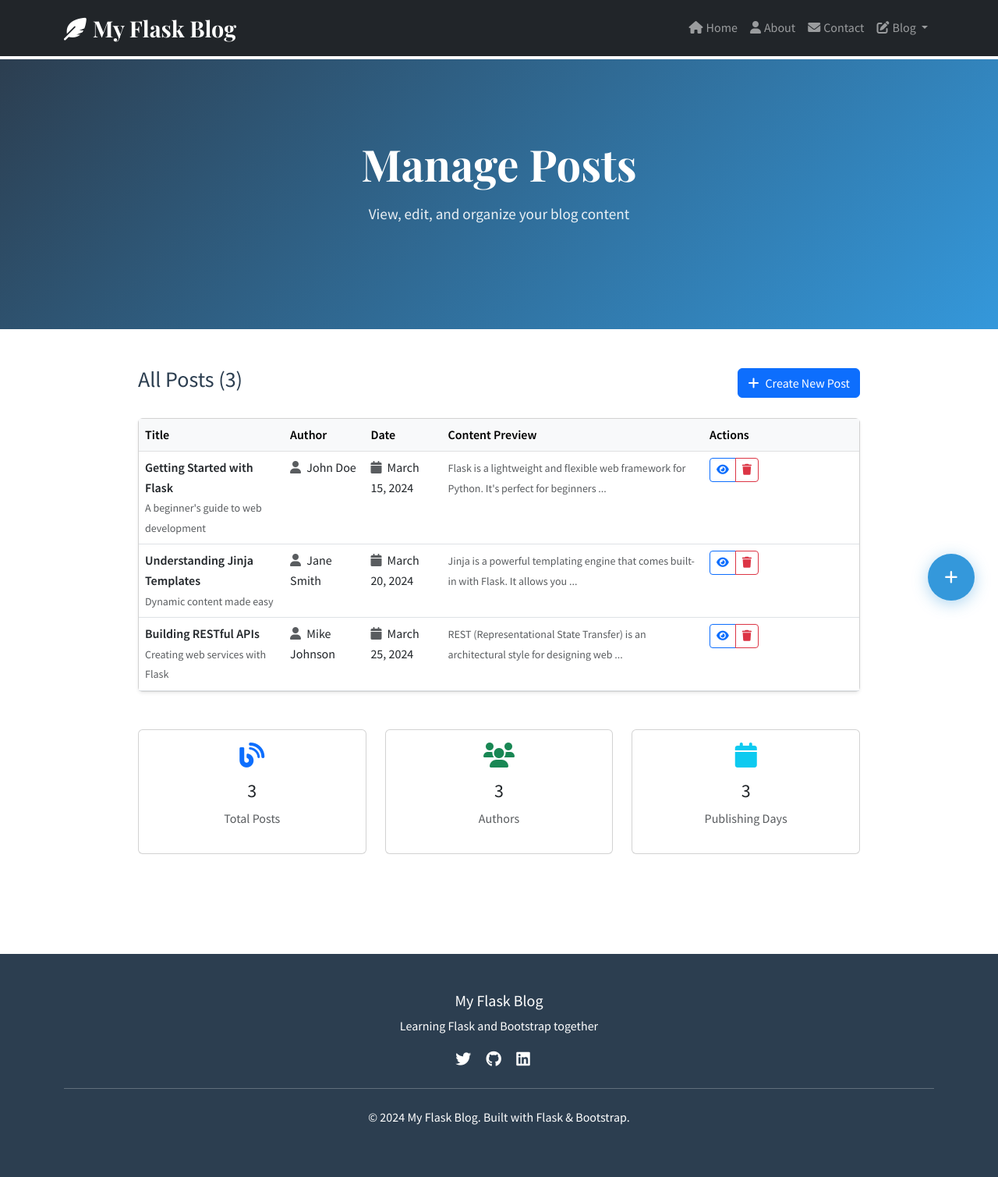
After one commit to INFINITY-R13/Py-Day59, a Flask app: page /manage in a window 1280 px wide. The commit adds this page. Shown: the whole page at 78% size. Run offline with Flask 3, Linux system fonts and the light colour scheme.

Commit message:
added create option

```diff
--- a/app.py
+++ b/app.py
@@ -1,6 +1,8 @@
-from flask import Flask, render_template
+from flask import Flask, render_template, request, redirect, url_for, flash
+from datetime import datetime
 
 app = Flask(__name__)
+app.secret_key = 'your-secret-key-here'  # Change this in production
 
 # Sample blog posts data
 blog_posts = [
@@ -70,5 +72,49 @@ def about():
 def contact():
     return render_template('contact.html')
 
+@app.route('/create', methods=['GET', 'POST'])
+def create_post():
+    if request.method == 'POST':
+        # Get form data
+        title = request.form.get('title')
+        subtitle = request.form.get('subtitle')
+        author = request.form.get('author')
+        content = request.form.get('content')
+
+        # Basic validation
+        if not all([title, subtitle, author, content]):
+            flash('All fields are required!', 'error')
+            return render_template('create.html')
+
+        # Create new post
+        new_id = max([post['id'] for post in blog_posts]) + 1 if blog_posts else 1
+        new_post = {
+            'id': new_id,
+            'title': title,
+            'subtitle': subtitle,
+            'author': author,
+            'date': datetime.now().strftime('%B %d, %Y'),
+            'content': content
+        }
+
+        # Add to blog posts
+        blog_posts.append(new_post)
+
+        flash('Blog post created successfully!', 'success')
+        return redirect(url_for('post_detail', post_id=new_id))
+
+    return render_template('create.html')
+
+@app.route('/manage')
+def manage_posts():
+    return render_template('manage.html', posts=blog_posts)
+
+@app.route('/delete/<int:post_id>')
+def delete_post(post_id):
+    global blog_posts
+    blog_posts = [post for post in blog_posts if post['id'] != post_id]
+    flash('Post deleted successfully!', 'success')
+    return redirect(url_for('manage_posts'))
+
 if __name__ == '__main__':
     app.run(debug=True)
--- a/templates/base.html
+++ b/templates/base.html
@@ -140,6 +140,33 @@
             margin-top: 5rem;
         }
 
+        .fab-create {
+            position: fixed;
+            bottom: 30px;
+            right: 30px;
+            width: 60px;
+            height: 60px;
+            border-radius: 50%;
+            background: var(--secondary-color);
+            color: white;
+            border: none;
+            box-shadow: 0 4px 20px rgba(52, 152, 219, 0.4);
+            font-size: 1.2rem;
+            transition: all 0.3s ease;
+            z-index: 1000;
+            text-decoration: none;
+            display: flex;
+            align-items: center;
+            justify-content: center;
+        }
+
+        .fab-create:hover {
+            background: var(--primary-color);
+            color: white;
+            transform: scale(1.1);
+            box-shadow: 0 6px 25px rgba(44, 62, 80, 0.4);
+        }
+
         @media (max-width: 768px) {
             .hero-title {
                 font-size: 2.5rem;
@@ -147,6 +174,14 @@
 
             .post-detail-title {
                 font-size: 2rem;
+            }
+
+            .fab-create {
+                bottom: 20px;
+                right: 20px;
+                width: 50px;
+                height: 50px;
+                font-size: 1rem;
             }
         }
     </style>
@@ -181,6 +216,19 @@
                             <i class="fas fa-envelope me-1"></i>Contact
                         </a>
                     </li>
+                    <li class="nav-item dropdown">
+                        <a class="nav-link dropdown-toggle" href="#" id="blogDropdown" role="button" data-bs-toggle="dropdown">
+                            <i class="fas fa-edit me-1"></i>Blog
+                        </a>
+                        <ul class="dropdown-menu">
+                            <li><a class="dropdown-item" href="{{ url_for('create_post') }}">
+                                <i class="fas fa-plus me-2"></i>Write Post
+                            </a></li>
+                            <li><a class="dropdown-item" href="{{ url_for('manage_posts') }}">
+                                <i class="fas fa-cog me-2"></i>Manage Posts
+                            </a></li>
+                        </ul>
+                    </li>
                 </ul>
             </div>
         </div>
@@ -209,6 +257,11 @@
             </div>
         </div>
     </footer>
+
+    <!-- Floating Action Button -->
+    <a href="{{ url_for('create_post') }}" class="fab-create" title="Create New Post">
+        <i class="fas fa-plus"></i>
+    </a>
 
     <!-- Bootstrap JS -->
     <script src="https://cdn.jsdelivr.net/npm/bootstrap@5.3.0/dist/js/bootstrap.bundle.min.js"></script>
--- /dev/null
+++ b/templates/manage.html
@@ -0,0 +1,178 @@
+{% extends "base.html" %}
+
+{% block title %}Manage Posts - My Flask Blog{% endblock %}
+
+{% block content %}
+    <!-- Manage Posts Hero Section -->
+    <section class="hero-section">
+        <div class="container">
+            <div class="row">
+                <div class="col-lg-8 mx-auto">
+                    <h1 class="hero-title">Manage Posts</h1>
+                    <p class="hero-subtitle">View, edit, and organize your blog content</p>
+                </div>
+            </div>
+        </div>
+    </section>
+
+    <!-- Posts Management -->
+    <section class="py-5">
+        <div class="container">
+            <div class="row">
+                <div class="col-lg-10 mx-auto">
+                    <!-- Flash Messages -->
+                    {% with messages = get_flashed_messages(with_categories=true) %}
+                        {% if messages %}
+                            {% for category, message in messages %}
+                                <div class="alert alert-{{ 'danger' if category == 'error' else 'success' }} alert-dismissible fade show" role="alert">
+                                    {{ message }}
+                                    <button type="button" class="btn-close" data-bs-dismiss="alert"></button>
+                                </div>
+                            {% endfor %}
+                        {% endif %}
+                    {% endwith %}
+
+                    <!-- Action Bar -->
+                    <div class="d-flex justify-content-between align-items-center mb-4">
+                        <h3>All Posts ({{ posts|length }})</h3>
+                        <a href="{{ url_for('create_post') }}" class="btn btn-primary">
+                            <i class="fas fa-plus me-2"></i>Create New Post
+                        </a>
+                    </div>
+
+                    {% if posts %}
+                        <!-- Posts Table -->
+                        <div class="card shadow-sm">
+                            <div class="card-body p-0">
+                                <div class="table-responsive">
+                                    <table class="table table-hover mb-0">
+                                        <thead class="table-light">
+                                            <tr>
+                                                <th>Title</th>
+                                                <th>Author</th>
+                                                <th>Date</th>
+                                                <th>Content Preview</th>
+                                                <th width="200">Actions</th>
+                                            </tr>
+                                        </thead>
+                                        <tbody>
+                                            {% for post in posts %}
+                                                <tr>
+                                                    <td>
+                                                        <div>
+                                                            <strong>{{ post.title }}</strong>
+                                                            <br>
+                                                            <small class="text-muted">{{ post.subtitle }}</small>
+                                                        </div>
+                                                    </td>
+                                                    <td>
+                                                        <i class="fas fa-user me-1 text-muted"></i>
+                                                        {{ post.author }}
+                                                    </td>
+                                                    <td>
+                                                        <i class="fas fa-calendar me-1 text-muted"></i>
+                                                        {{ post.date }}
+                                                    </td>
+                                                    <td>
+                                                        <small class="text-muted">
+                                                            {{ post.content[:100] }}{% if post.content|length > 100 %}...{% endif %}
+                                                        </small>
+                                                    </td>
+                                                    <td>
+                                                        <div class="btn-group" role="group">
+                                                            <a href="{{ url_for('post_detail', post_id=post.id) }}"
+                                                               class="btn btn-sm btn-outline-primary" title="View Post">
+                                                                <i class="fas fa-eye"></i>
+                                                            </a>
+                                                            <button type="button" class="btn btn-sm btn-outline-danger"
+                                                                    onclick="confirmDelete({{ post.id }}, '{{ post.title }}')" title="Delete Post">
+                                                                <i class="fas fa-trash"></i>
+                                                            </button>
+                                                        </div>
+                                                    </td>
+                                                </tr>
+                                            {% endfor %}
+                                        </tbody>
+                                    </table>
+                                </div>
+                            </div>
+                        </div>
+
+                        <!-- Statistics Cards -->
+                        <div class="row mt-5">
+                            <div class="col-md-4">
+                                <div class="card text-center">
+                                    <div class="card-body">
+                                        <i class="fas fa-blog fa-2x text-primary mb-3"></i>
+                                        <h4>{{ posts|length }}</h4>
+                                        <p class="text-muted">Total Posts</p>
+                                    </div>
+                                </div>
+                            </div>
+                            <div class="col-md-4">
+                                <div class="card text-center">
+                                    <div class="card-body">
+                                        <i class="fas fa-users fa-2x text-success mb-3"></i>
+                                        <h4>{{ posts|map(attribute='author')|unique|list|length }}</h4>
+                                        <p class="text-muted">Authors</p>
+                                    </div>
+                                </div>
+                            </div>
+                            <div class="col-md-4">
+                                <div class="card text-center">
+                                    <div class="card-body">
+                                        <i class="fas fa-calendar fa-2x text-info mb-3"></i>
+                                        <h4>{{ posts|map(attribute='date')|unique|list|length }}</h4>
+                                        <p class="text-muted">Publishing Days</p>
+                                    </div>
+                                </div>
+                            </div>
+                        </div>
+                    {% else %}
+                        <!-- Empty State -->
+                        <div class="text-center py-5">
+                            <i class="fas fa-blog fa-4x text-muted mb-4"></i>
+                            <h4>No Posts Yet</h4>
+                            <p class="text-muted mb-4">Start creating amazing content for your blog!</p>
+                            <a href="{{ url_for('create_post') }}" class="btn btn-primary btn-lg">
+                                <i class="fas fa-plus me-2"></i>Create Your First Post
+                            </a>
+                        </div>
+                    {% endif %}
+                </div>
+            </div>
+        </div>
+    </section>
+
+    <!-- Delete Confirmation Modal -->
+    <div class="modal fade" id="deleteModal" tabindex="-1">
+        <div class="modal-dialog">
+            <div class="modal-content">
+                <div class="modal-header">
+                    <h5 class="modal-title">Confirm Delete</h5>
+                    <button type="button" class="btn-close" data-bs-dismiss="modal"></button>
+                </div>
+                <div class="modal-body">
+                    <p>Are you sure you want to delete the post "<strong id="deletePostTitle"></strong>"?</p>
+                    <p class="text-muted small">This action cannot be undone.</p>
+                </div>
+                <div class="modal-footer">
+                    <button type="button" class="btn btn-secondary" data-bs-dismiss="modal">Cancel</button>
+                    <a href="#" id="confirmDeleteBtn" class="btn btn-danger">
+                        <i class="fas fa-trash me-2"></i>Delete Post
+                    </a>
+                </div>
+            </div>
+        </div>
+    </div>
+
+    <script>
+        function confirmDelete(postId, postTitle) {
+            document.getElementById('deletePostTitle').textContent = postTitle;
+            document.getElementById('confirmDeleteBtn').href = `/delete/${postId}`;
+
+            const modal = new bootstrap.Modal(document.getElementById('deleteModal'));
+            modal.show();
+        }
+    </script>
+{% endblock %}
```
Also changed, not shown: templates/create.html (added, +171 -0 lines), templates/index.html (+8 -3 lines), README.md.
